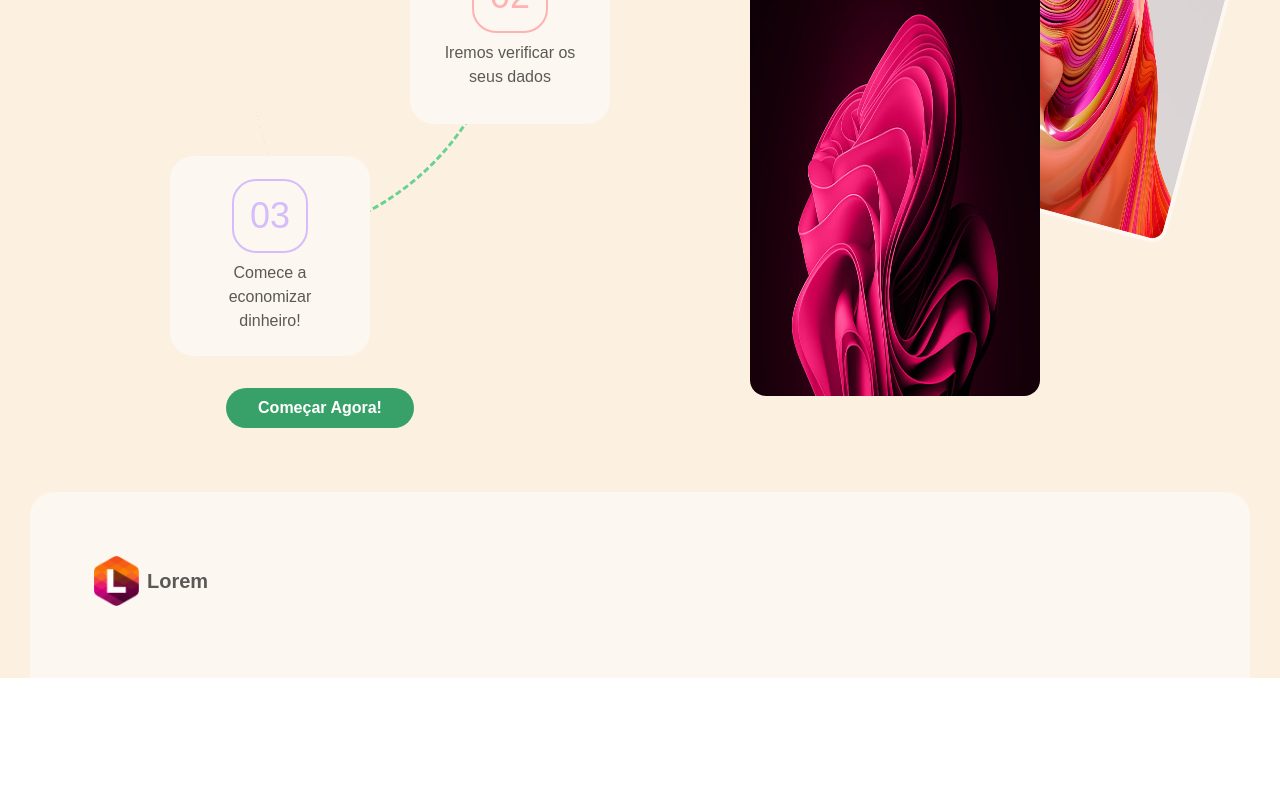
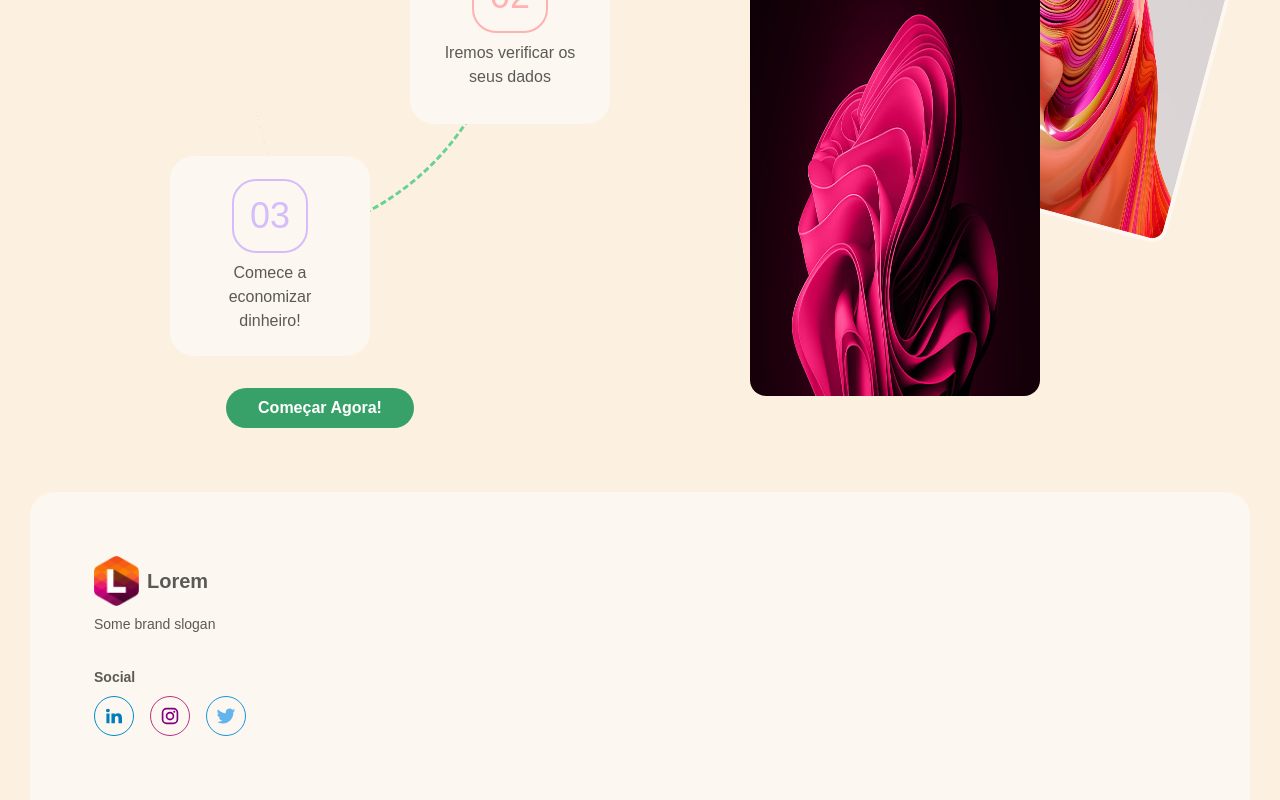
Before and after one commit to reisblucas/landing-page, a React (Create React App) app: page / in a window 1280 px wide. Shown: the part 3853-4653 px from the top of the page. Before the commit the page ends 4531 px from the top, so only its background shows below. Built offline with nearby package versions, Linux system fonts and the light colour scheme.

Commit message:
feat: add footer icons

```diff
--- a/src/ui/layout/components/footer/index.tsx
+++ b/src/ui/layout/components/footer/index.tsx
@@ -1,7 +1,10 @@
+import { Box, IconButton, Flex, HStack, Text, VStack } from '@chakra-ui/react'
+
 import { gpx, gpySection } from '@/ui/patterns'
-import { Box, Flex, HStack, VStack } from '@chakra-ui/react'
+import { useColorsThemeBased } from '@/helpers'
+import { InstagramIcon, LinkedInIcon, TwitterIcon } from '@/ui/icons'
+
 import { Logo } from '../header/Logo'
-import { useColorsThemeBased } from '@/helpers'
 
 export function Footer() {
 	const theming = useColorsThemeBased()
@@ -10,14 +13,33 @@ export function Footer() {
 		<Box width="full" px={gpx} backgroundColor={theming.bgSection}>
 			<Box backgroundColor={theming.bgHero} borderTopRadius="3xl">
 				<HStack px={16} py={gpySection} justifyContent="space-between">
-					<VStack>
-						<Flex>
-							<Flex>
+					<VStack alignItems="flex-start" gap={8}>
+						<VStack gap={4} maxWidth="160px">
+							<Flex flexDirection="column" gap={2}>
 								<Logo />
+
+								<Text>Some brand slogan</Text>
 							</Flex>
-						</Flex>
+						</VStack>
 
-						<Flex></Flex>
+						<VStack>
+							<Flex flexDirection="column" gap={2}>
+								<Text fontWeight="bold">Social</Text>
+
+								<Flex gap={4}>
+									{Footer.SocialLinks.map((social) => (
+										<IconButton
+											icon={social.icon}
+											key={social.link}
+											aria-label="linkedin icon"
+											colorScheme={social.colorScheme}
+											borderRadius="full"
+											variant="outline"
+										/>
+									))}
+								</Flex>
+							</Flex>
+						</VStack>
 					</VStack>
 					<HStack>
 						<VStack></VStack>
@@ -29,3 +51,11 @@ export function Footer() {
 		</Box>
 	)
 }
+
+export namespace Footer {
+	export const SocialLinks = [
+		{ link: 'linkedin', icon: <LinkedInIcon />, colorScheme: 'linkedin' },
+		{ link: 'instagram', icon: <InstagramIcon />, colorScheme: 'pink' },
+		{ link: 'twitter', icon: <TwitterIcon />, colorScheme: 'twitter' },
+	]
+}
```
